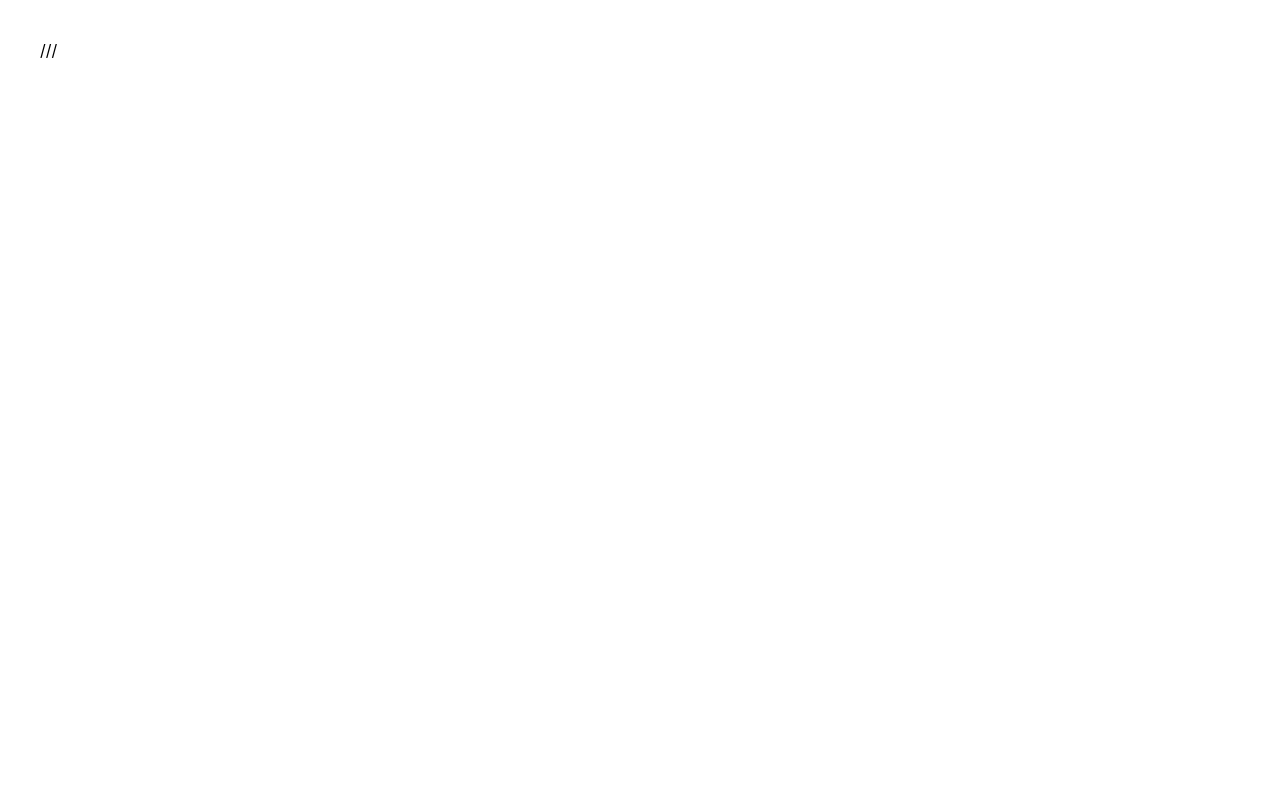
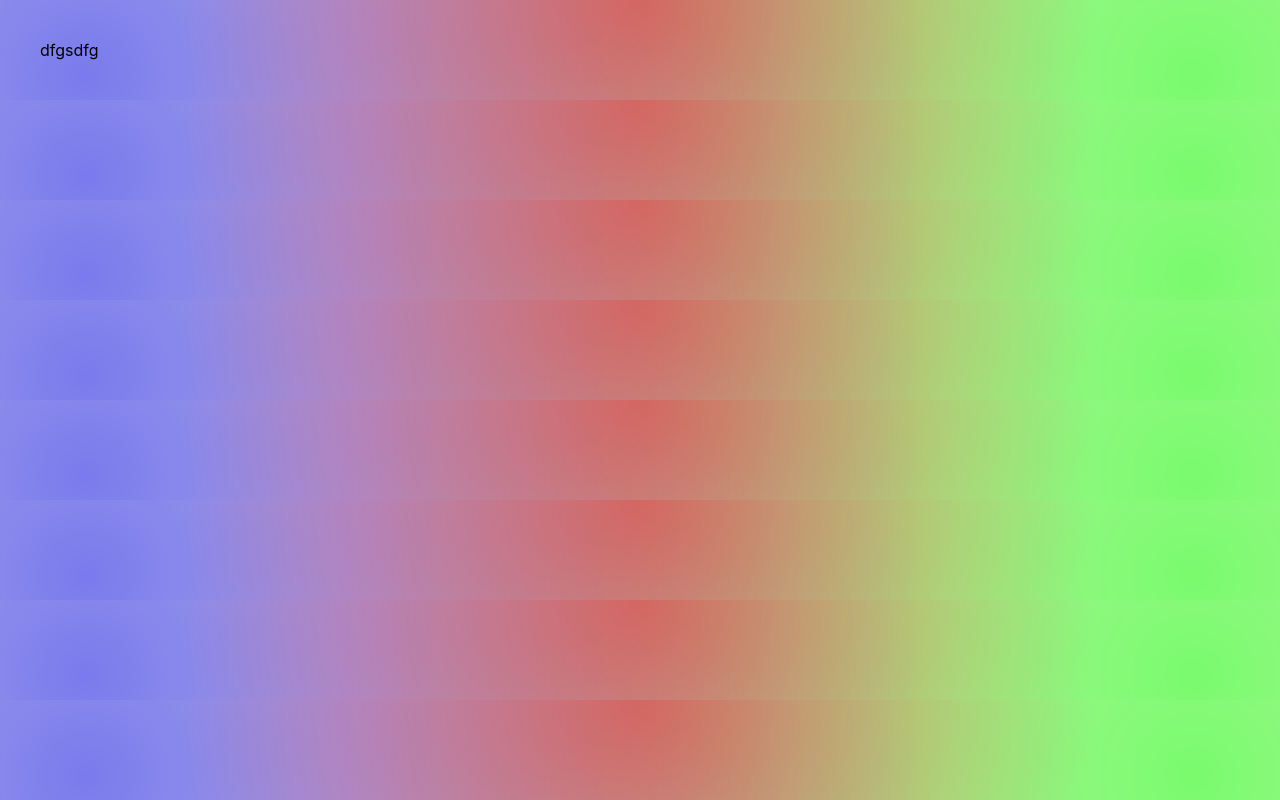
Before and after one commit to P1ST-0N/react-hws, a React (Create React App) app: page / in a window 1280 px wide. Built offline with nearby package versions, Linux system fonts and the light colour scheme; the HTML template or start-up script is replaced by a standard one.

Commit message:
add npm styled-components

```diff
--- a/package.json
+++ b/package.json
@@ -6,9 +6,11 @@
     "@testing-library/jest-dom": "^5.16.5",
     "@testing-library/react": "^13.4.0",
     "@testing-library/user-event": "^13.5.0",
+    "modern-normalize": "^1.1.0",
     "react": "^18.2.0",
     "react-dom": "^18.2.0",
     "react-scripts": "5.0.1",
+    "styled-components": "^5.3.8",
     "web-vitals": "^2.1.4"
   },
   "scripts": {
--- /dev/null
+++ b/src/components/App.js
@@ -0,0 +1,9 @@
+import { Container } from './Container';
+
+export const App = () => {
+  return (
+<Container>
+  <div>dfgsdfg</div>
+</Container>
+  );
+};
--- a/src/components/App.jsx
+++ /dev/null
@@ -1,10 +0,0 @@
-import { Container } from "./Container";
-
-export
-const App = () => {
-  return (
-    <Container>
-      ///
-    </Container>
-  )
-};
--- a/src/components/Container/Container.jsx
+++ b/src/components/Container/Container.js
@@ -1,7 +1,7 @@
 import PropTypes from 'prop-types';
-import {Main} from 'components/Container/Container.styled';
+import { Main } from 'components/Container/Container.styled';
 
-export const Container = ({children}) => {
+export const Container = ({ children }) => {
   return <Main>{children}</Main>;
 };
 
--- a/src/index.css
+++ b/src/index.css
@@ -1,3 +1,5 @@
+@import-normalize; /* bring in normalize.css styles */
+
 body {
   margin: 0;
   font-family: -apple-system, BlinkMacSystemFont, 'Segoe UI', 'Roboto', 'Oxygen',
@@ -5,6 +7,22 @@ body {
     sans-serif;
   -webkit-font-smoothing: antialiased;
   -moz-osx-font-smoothing: grayscale;
+  background: radial-gradient(
+      circle at 50% 0,
+      rgba(255, 0, 0, 0.5),
+      rgba(255, 0, 0, 0) 70.71%
+    ),
+    radial-gradient(
+      circle at 6.7% 75%,
+      rgba(0, 0, 255, 0.5),
+      rgba(0, 0, 255, 0) 70.71%
+    ),
+    radial-gradient(
+        circle at 93.3% 75%,
+        rgba(0, 255, 0, 0.5),
+        rgba(0, 255, 0, 0) 70.71%
+      )
+      beige;
 }
 
 code {
--- a/src/index.js
+++ b/src/index.js
@@ -1,6 +1,6 @@
 import React from 'react';
 import ReactDOM from 'react-dom/client';
-import { App } from 'components/App';
+import { App } from './components/App';
 import './index.css';
 
 ReactDOM.createRoot(document.getElementById('root')).render(
```
Also changed, not shown: src/components/Container/Container.styled.js (renamed from src/components/Container/Container.styled.jsx), src/components/Container/index.js (renamed from src/components/Container/index.jsx), 1 other file (tests, documents, lock files or other folders).
